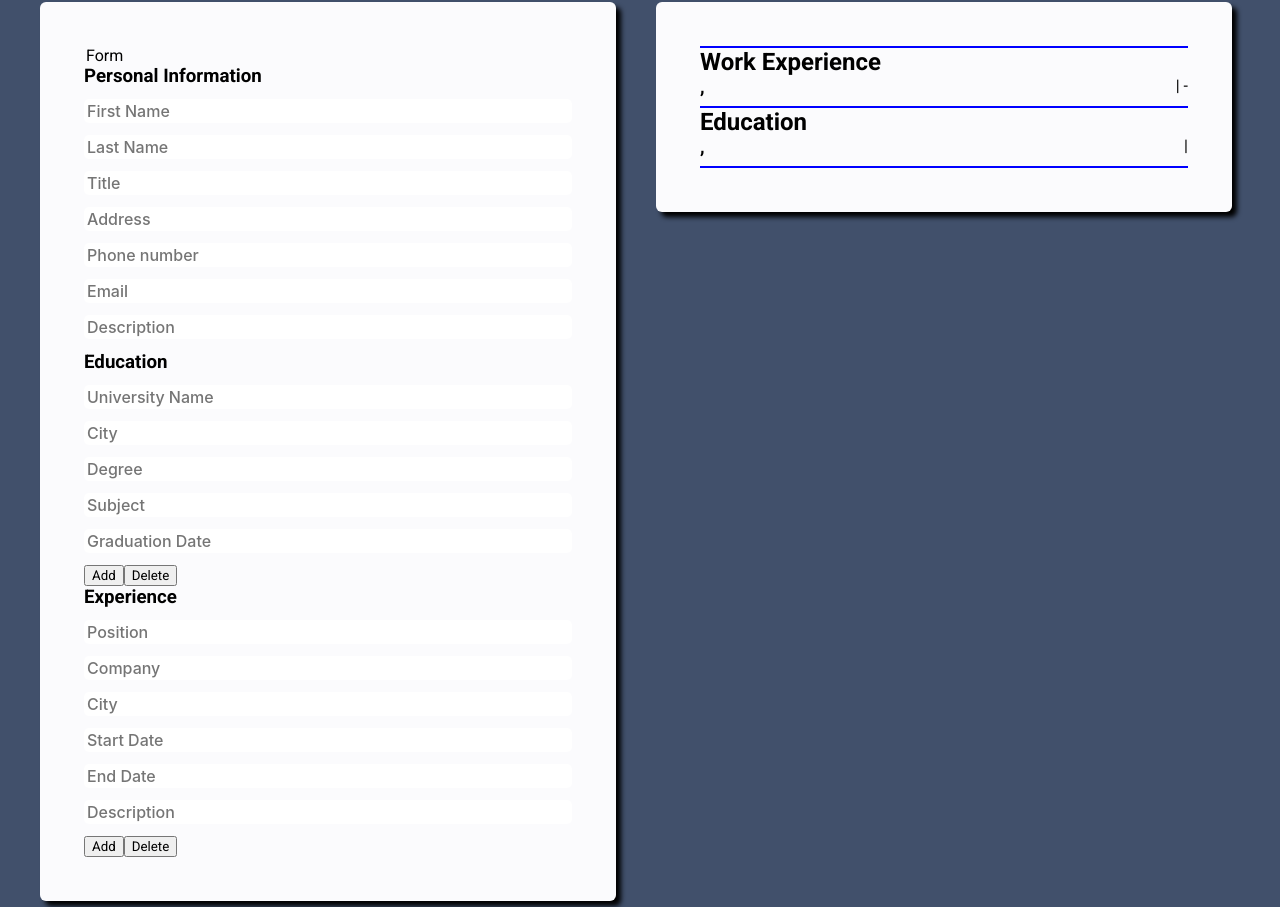
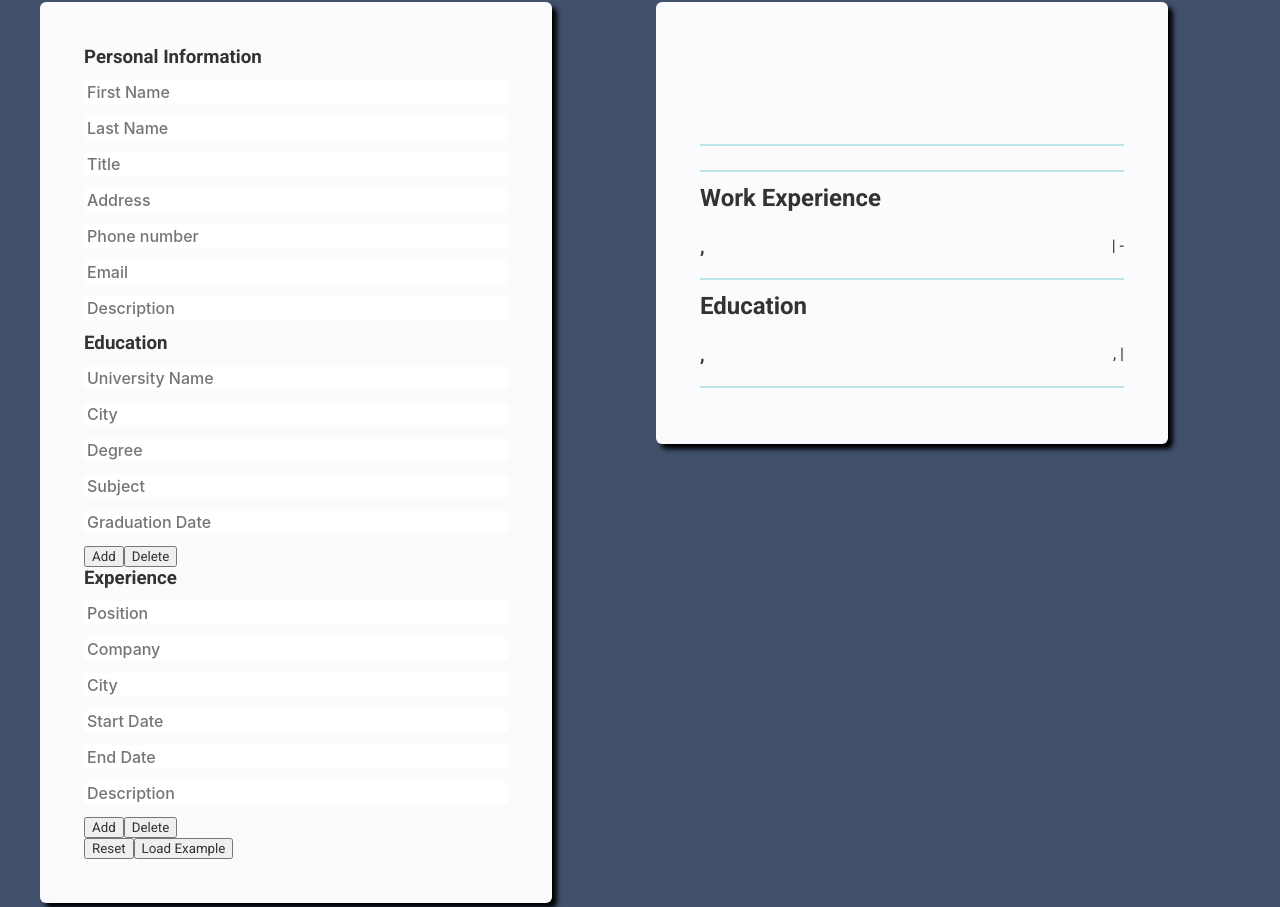
Before and after one commit to alexp141/resume-builder, a React (Vite) app: page / in a window 1280 px wide. Shown: the part 138-1045 px from the top of the page. Built offline with nearby package versions, Linux system fonts and the light colour scheme.

Commit message:
added much more styling to cv view

```diff
--- a/src/cv/CVEducation.jsx
+++ b/src/cv/CVEducation.jsx
@@ -9,7 +9,7 @@ function CVEducation({educationInfo}) {
                     <div className="edu-entry" key={entry.id}>
                         <div className="edu-top">
                             <h3>{entry.degree}, {entry.subject}</h3>
-                            <p>{entry.city} | {entry.gDate}</p>
+                            <p>{entry.uniName}, {entry.city} | {entry.gDate}</p>
                         </div>
                     </div>
                 )
--- a/src/form/Form.jsx
+++ b/src/form/Form.jsx
@@ -1,17 +1,44 @@
 import Education from "./Education"
 import Experience from "./Experience"
 import PersonalInfo from "./PersonalInfo"
+import { personalInfoTemplate, educationInfoTemplate, experienceInfoTemplate } from "../util/util"
+import { personalInfoExample, educationInfoExample, experienceInfoExample } from "../util/util"
+function Form({personalInfo, setPersonalInfo, educationInfo, setEducationInfo, experienceInfo, setExperienceInfo}) {
 
-function Form({personalInfo, setPersonalInfo, educationInfo, setEducationInfo, experienceInfo, setExperienceInfo}) {
+    function onReset() {
+        setPersonalInfo(
+            {...personalInfoTemplate}
+        )
+        setEducationInfo(
+            [].concat(educationInfoTemplate)
+        )
+        setExperienceInfo(
+            [].concat(experienceInfoTemplate)
+        )
+    }
+
+    function onLoadExample() {
+        setPersonalInfo(
+            { ...personalInfoExample}
+        )
+        setEducationInfo(
+            [].concat(educationInfoExample)
+        )
+        setExperienceInfo(
+            [...experienceInfoExample]
+        )
+    }
 
     return (
         <div className="form">
             <form action="www.google.com">
-                <legend>Form</legend>
                 <PersonalInfo personalInfo={personalInfo} setPersonalInfo={setPersonalInfo}/>
                 <Education  educationInfo={educationInfo} setEducationInfo={setEducationInfo}/>
                 <Experience experienceInfo={experienceInfo} setExperienceInfo={setExperienceInfo}/>
+                <button type="reset" onClick={onReset}>Reset</button>
+                <button type="button" onClick={onLoadExample}>Load Example</button>
             </form>
+
         </div>
     )
 }
--- a/src/index.css
+++ b/src/index.css
@@ -3,12 +3,16 @@
 :root {
   --header: #35bcbf;
   --background-color: #41506b;
+  --dark-teal: #79c2d0;
+  --light-teal: #bbe4e9;
+  --dark-gray: rgb(51, 51, 51);
 }
 
 * {
   margin: 0;
   font-family: 'Roboto', sans-serif;
   box-sizing: border-box;
+  color: var(--dark-gray);
 }
 
 #root {
@@ -49,7 +53,7 @@
   border-radius: 6px;
   box-shadow: 5px 5px 5px black;
   background-color: #fbfbfd;
-  width: 45vw;
+  width: 40vw;
   overflow-wrap: break-word;
 }
 
@@ -93,7 +97,9 @@ input:hover {
 
 .cv-header {
   display: flex;
-  border-bottom: 2px solid blue;
+  border-bottom: 2px solid var(--light-teal);
+  height: 100px;
+  color: #41506b;
 }
 
 .name-info {
@@ -110,7 +116,8 @@ input:hover {
   display: flex;
   flex-direction: column;
   max-width: 100%;
-  border-bottom: 2px solid blue;
+  border-bottom: 2px solid var(--light-teal);
+  margin: 12px 0px;
 }
 
 .exp-entry,
@@ -118,6 +125,7 @@ input:hover {
   display: flex;
   flex-direction: column;
   width: 100%;
+  margin: 12px 0px;
 }
 
 .exp-top,
@@ -135,3 +143,12 @@ input:hover {
 .edu-top p {
   margin-left: auto;
 }
+
+.description {
+  padding: 12px 0px;
+  border-bottom: 2px solid var(--light-teal);
+}
+
+h2 {
+  margin-bottom: 12px;
+}
--- /dev/null
+++ b/src/util/util.js
@@ -0,0 +1,91 @@
+import { v4 as uid } from "uuid"
+
+const personalInfoTemplate = {
+    id: uid(),
+    fname: '',
+    lname: '',
+    title: '',
+    address: '',
+    phone: '',
+    email: '',
+    description: '',
+};
+
+const educationInfoTemplate = {
+    id: uid(),
+    uniName: '',
+    city: '',
+    degree: '',
+    subject: '',
+    gDate: '',
+};
+
+const experienceInfoTemplate = {
+    id: uid(),
+    position: '',
+    company: '',
+    city: '',
+    startDate: '',
+    endDate: '',
+    description: '',
+};
+
+const personalInfoExample = {
+    id: uid(),
+    fname: 'John',
+    lname: 'Souls',
+    title: 'Software Developer',
+    address: '1234 Piermont Dr, Albuquerque, NM',
+    phone: '123-555-5555',
+    email: 'example@gmail.com',
+    description: `Lorem ipsum dolor sit amet, consectetur adipiscing elit, sed do eiusmod tempor incididunt
+     ut labore et dolore magna aliqua. Ut enim ad minim veniam,
+      quis nostrud exercitation ullamco laboris nisi ut aliquip ex ea commodo consequat.
+      Duis aute irure dolor in reprehenderit in voluptate velit esse cillum dolore eu fugiat nulla pariatur.
+      Excepteur sint occaecat cupidatat non proident, sunt in culpa qui officia deserunt mollit anim id est laborum.`,
+};
+
+const educationInfoExample = {
+    id: uid(),
+    uniName: 'University of Maryland',
+    city: 'College Park',
+    degree: 'Bachelor of Science',
+    subject: 'Computer Science',
+    gDate: 'May, 2023',
+};
+
+
+const experienceInfoExample = [{
+        id: uid(),
+        position: 'Position Here',
+        company: 'My Third Company',
+        city: 'Washington D.C.',
+        startDate: 'June, 2020',
+        endDate: 'Present',
+        description: `Duis aute irure dolor in reprehenderit in voluptate velit esse cillum dolore eu fugiat nulla pariatur.
+        Excepteur sint occaecat cupidatat non proident, sunt in culpa qui officia deserunt mollit anim id est laborum.`,
+    },
+    {
+        id: uid(),
+        position: 'Position Here',
+        company: 'My Second Company',
+        city: 'New York',
+        startDate: 'August, 2018',
+        endDate: 'May, 2020',
+        description: `Duis aute irure dolor in reprehenderit in voluptate velit esse cillum dolore eu fugiat nulla pariatur.
+        Excepteur sint occaecat cupidatat non proident, sunt in culpa qui officia deserunt mollit anim id est laborum.`,
+    },
+    {
+        id: uid(),
+        position: 'Position Here',
+        company: 'My First Company',
+        city: 'New York',
+        startDate: 'April, 2014',
+        endDate: 'July, 2018',
+        description: `Duis aute irure dolor in reprehenderit in voluptate velit esse cillum dolore eu fugiat nulla pariatur.
+        Excepteur sint occaecat cupidatat non proident, sunt in culpa qui officia deserunt mollit anim id est laborum.`,
+    }];
+
+
+export { personalInfoTemplate, educationInfoTemplate, experienceInfoTemplate,
+        personalInfoExample, educationInfoExample, experienceInfoExample }
```
